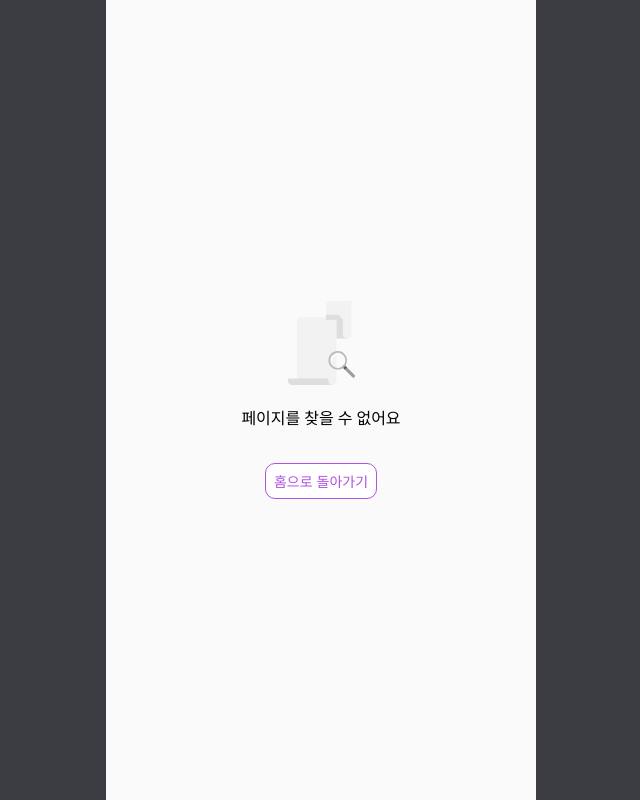
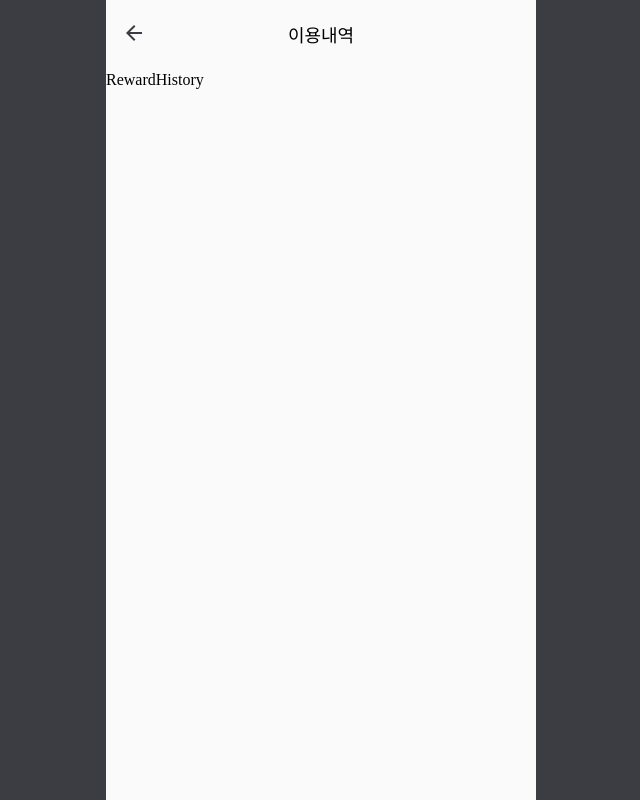
Before and after one commit to Bside-Team-Four/popo-client, a Next.js app: page /reward-history in a window 1280 px wide. Before the commit this address had no page. Shown: the whole page, without its empty margins (319-959 px from the left). Built offline with nearby package versions, Linux system fonts and the light colour scheme; a web font is replaced by a local one.

Commit message:
feat: add profile -> reward-history link

```diff
--- /dev/null
+++ b/src/app/(setting)/reward-history/page.tsx
@@ -0,0 +1,9 @@
+'use client';
+
+import RewardHistory from '@/components/reward-history';
+
+export default function RewardHistoryPage() {
+  return (
+    <RewardHistory />
+  );
+}
--- a/src/components/layout/SettingHeader.tsx
+++ b/src/components/layout/SettingHeader.tsx
@@ -15,6 +15,7 @@ const settingTitle:{ [key: string]: string } = {
   '/setting/remove-account': '회원 탈퇴',
   '/setting/tos/use': 'POPO 서비스 이용약관',
   '/setting/tos/privacy': '개인정보 처리방침',
+  '/reward-history': '이용내역',
 };
 
 export default function SettingHeader() {
--- /dev/null
+++ b/src/components/reward-history/index.tsx
@@ -0,0 +1,7 @@
+export default function RewardHistory() {
+  return (
+    <div>
+      RewardHistory
+    </div>
+  );
+}
```
Also changed, not shown: src/components/profile/ProfileDetail.tsx (+9 -1 lines), 2 other files (tests, documents, lock files or other folders).
